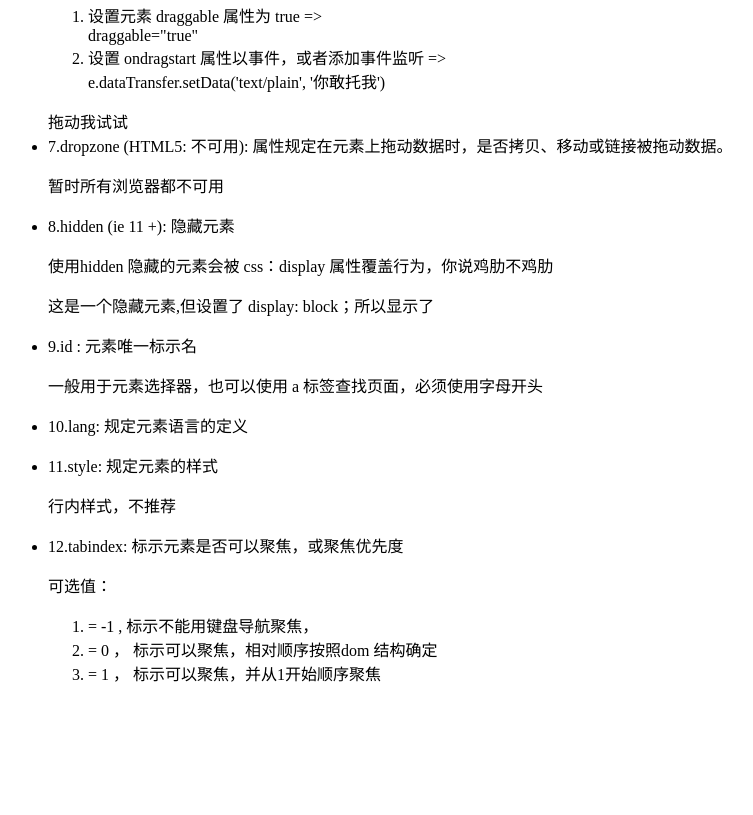
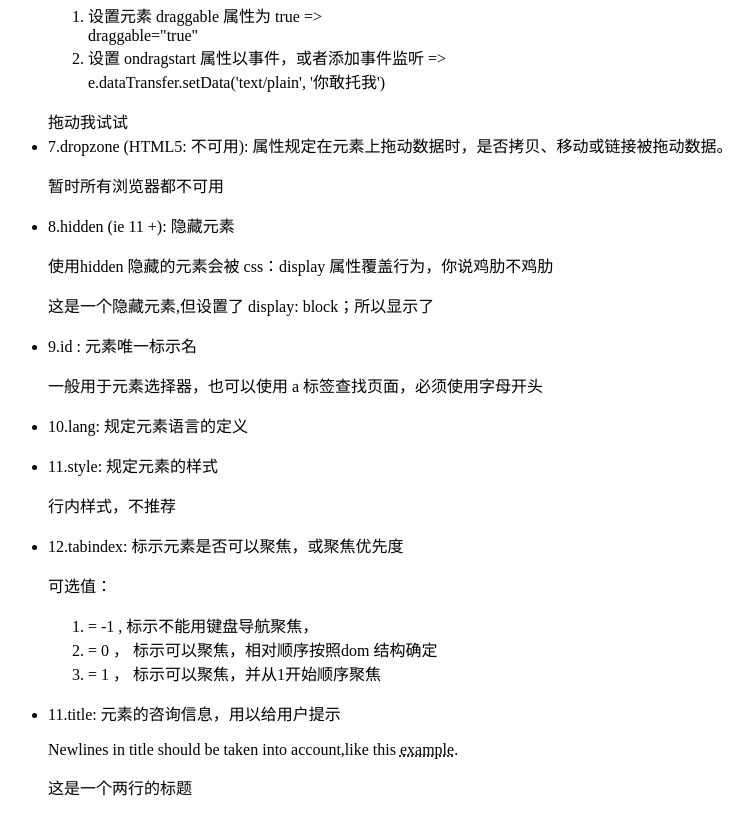
Before and after one commit to feke9432/learn-markdown, a plain HTML site: page HTML_Attributes/index.html in a window 1280 px wide. Shown: the part 999-1814 px from the top of the page, without its empty margins (0-753 px from the left). Before the commit the page ends 1700 px from the top, so only its background shows below. Drawn offline with Linux system fonts and the light colour scheme.

Commit message:
shagnhcuan

```diff
--- a/HTML_Attributes/index.html
+++ b/HTML_Attributes/index.html
@@ -108,6 +108,13 @@
                                 </ol>
                             </p>
                         </li>
+                        <li>
+                            <label for="">11.title: 元素的咨询信息，用以给用户提示</label>
+                            <p>Newlines in title should be taken into account,like this
+                                <abbr title="This is a
+                            multiline title">example</abbr>.</p>
+                            <p>这是一个两行的标题</p>
+                        </li>
                     </ul>
 
                 </section>
```
